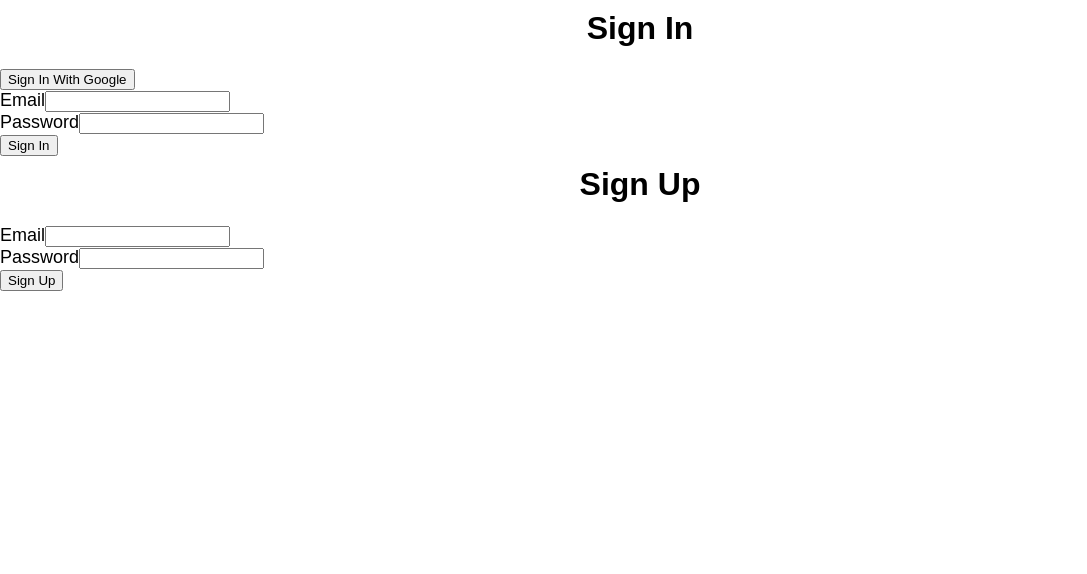
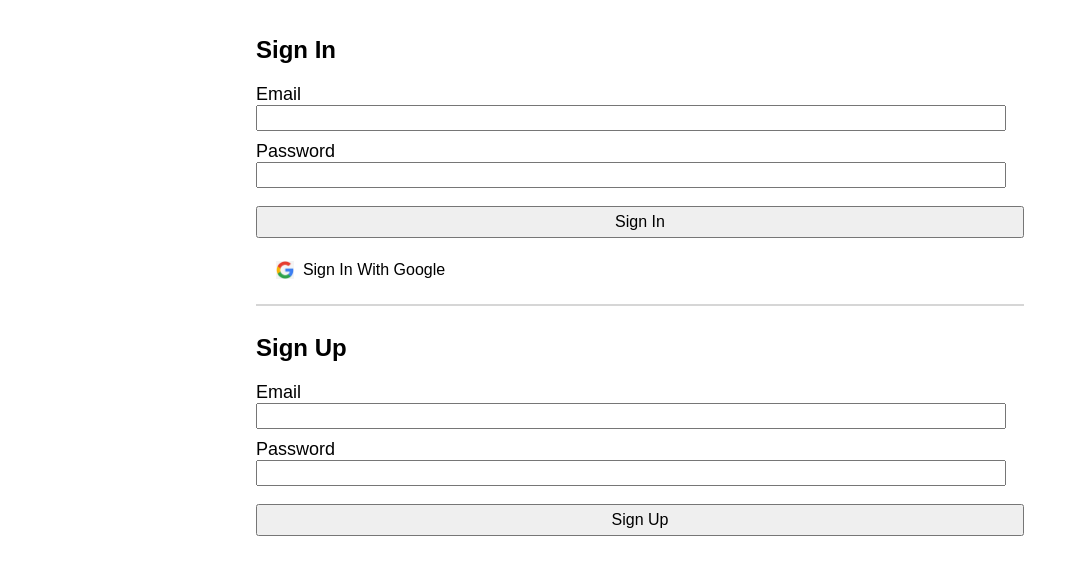
Before and after one commit to kiphenglim/fa21-cs124, a React (Create React App) app: page / in a window 1280 px wide. Shown: the top 574 px of the page, without its empty margins (0-1087 px from the left). Built offline with nearby package versions, Linux system fonts and the light colour scheme; no server answers; the database is empty.

Commit message:
sign in/up css

```diff
--- a/src/App.css
+++ b/src/App.css
@@ -36,6 +36,10 @@
   justify-content: space-between;
   margin: 5px 3vw 5px 3vw;
   height: 4vh;
+}
+
+.HeaderBar > span {
+  padding-top: 5px;
 }
 
 .HeaderBarLogout {
@@ -169,11 +173,51 @@
   font-size: 16px;
 }
 
+.SignIn {
+  display: flex;
+  flex-direction: column;
+}
+
+.SignInButton {
+  padding-top: 5px;
+  padding-bottom: 5px;
+  width: 60vw;
+  font-size: 16px;
+}
+
+.SignInGoogleButton {
+  padding-top: 5px;
+  padding-bottom: 5px;
+  padding-left: 20px;
+  width: 60vw;
+  display: flex;
+  font-size: 16px;
+  background-color: white;
+  border-style: none;
+  align-self: center;
+}
+
 .SignInWrapper {
   display: flex;
   flex-direction: column;
-  justify-content: space-between;
-  height: 100%;
+  height: 98vh;
+  margin: 2vh 20vw 0 20vw;
+}
+
+.SignInWrapper input[type='email']{
+  font-size: 17px;
+  width: 58vw;
+  margin-bottom: 10px;
+}
+
+.SignInWrapper input[type='password']{
+  font-size: 17px;
+  width: 58vw;
+}
+
+.SignUp {
+  display: flex;
+  flex-direction: column;
 }
 
 .SortHeader {
@@ -352,6 +396,10 @@ input[type="checkbox"] {
   padding-bottom: 5px;
 }
 
+div {
+  font-family: sans-serif;
+}
+
 h1 {
   font-family: sans-serif;
   text-align: center;
--- a/src/App.js
+++ b/src/App.js
@@ -106,6 +106,7 @@ function App() {
         gProv={gProvider}
         key="Sign In"
       />
+      <div><hr/></div>
       <SignUp
         auth={auth}
         key="Sign Up"
--- a/src/HeaderBar.js
+++ b/src/HeaderBar.js
@@ -1,6 +1,6 @@
 function HeaderBar(props) {
   return <div className={'HeaderBar'}>
-    Welcome, {props.userEmail}
+    <span>Welcome, {props.userEmail}</span>
     <button
       className={'HeaderBarLogout'}
       onClick={() => props.auth.signOut()}
--- a/src/SignIn.js
+++ b/src/SignIn.js
@@ -1,5 +1,6 @@
 import {useSignInWithEmailAndPassword} from 'react-firebase-hooks/auth';
 import { useState } from "react";
+import google from "./google.png";
 
 
 function SignIn(props) {
@@ -17,26 +18,31 @@ function SignIn(props) {
   } else if (loading) {
     return <p>Logging in…</p>
   }
-  return <div>
-    {error && <p>Error logging in: {error.message}</p>}
-    <h1>Sign In</h1>
-    <button onClick={() => props.auth.signInWithPopup(props.gProv)}>
-      Sign In With Google
-    </button>
-    <br/>
+  return <div className={'SignIn'}>
+    {error && <p>Error: {error.message}</p>}
+    <h2>Sign In</h2>
     <label>
-      Email
+      <div>Email</div>
       <input onChange={v=>setEmail(v)} type='email'/>
     </label>
-    <br/>
     <label>
-      Password
+      <div>Password</div>
       <input onChange={v=>setPass(v)} type='password' name='password'/>
     </label>
     <br/>
-    <button onClick={() => signInWithEmailAndPassword(email, pass)}>
+    <button className={'SignInButton'} onClick={() => signInWithEmailAndPassword(email, pass)}>
       Sign In
     </button>
+    <br/>
+    <button className={'SignInGoogleButton'} onClick={() => props.auth.signInWithPopup(props.gProv)}>
+      <img className={'GoogleIcon'}
+           src={google}
+           alt='google icon'
+           width={18}
+           height={18}/>
+      <div> &nbsp;&nbsp;Sign In With Google</div>
+    </button>
+    <br/>
   </div>
 }
 
--- a/src/SignUp.js
+++ b/src/SignUp.js
@@ -17,20 +17,19 @@ function SignUp(props) {
   } else if (loading) {
     return <p>Signing up…</p>
   }
-  return <div>
+  return <div className={'SignUp'}>
     {error && <p>"Error signing up: " {error.message}</p>}
-    <h1>Sign Up</h1>
+    <h2>Sign Up</h2>
     <label>
-      Email
+      <div>Email</div>
       <input onChange={v=>setEmail(v.target.value)} type='email'/>
     </label>
-    <br/>
     <label>
-      Password
+      <div>Password</div>
       <input onChange={v=>setPass(v.target.value)} type='password' name='password'/>
     </label>
     <br/>
-    <button onClick={() => createUserWithEmailAndPassword(email, pass) } >
+    <button className={'SignInButton'} onClick={() => createUserWithEmailAndPassword(email, pass) } >
       Sign Up
     </button>
   </div>
```
Also changed, not shown: src/google.png (added).
